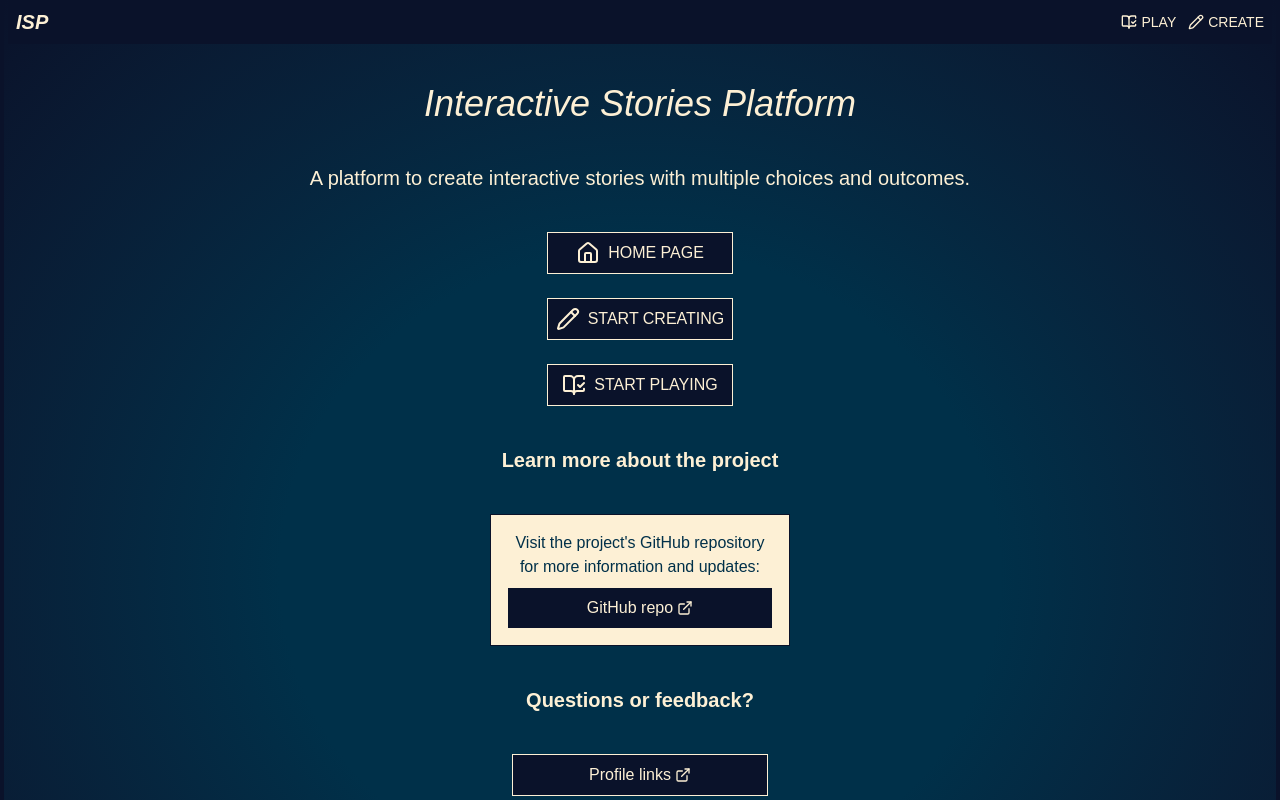
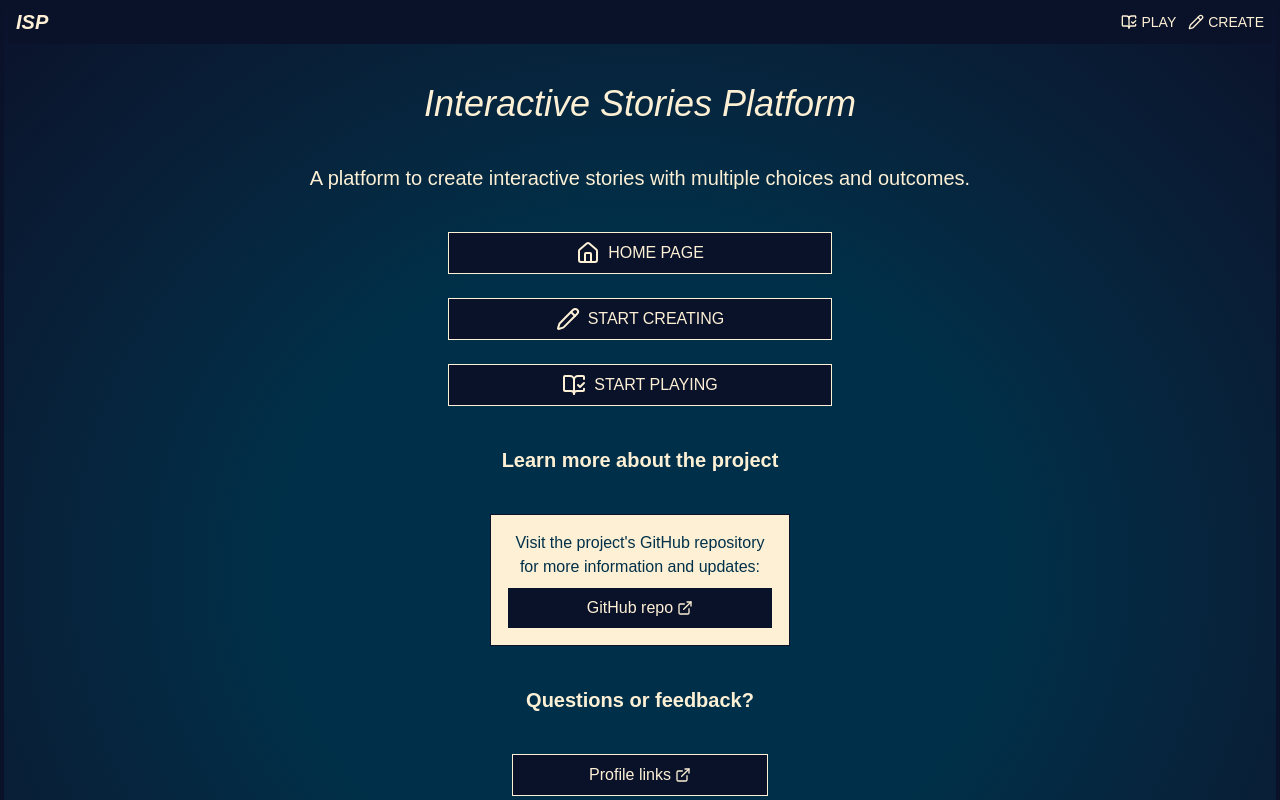
Before and after one commit to Dimterion/stories-platform, a React (Vite) app: page /about in a window 1280 px wide. Shown: the top 800 px of the page. Built offline with nearby package versions, Linux system fonts and the light colour scheme; a web font is replaced by a local one.

Commit message:
add ExternalLink component

```diff
--- /dev/null
+++ b/src/components/ui/ExternalLink.jsx
@@ -0,0 +1,12 @@
+export default function ExternalLink({ link, icon, text }) {
+  return (
+    <a
+      href={link}
+      target="_blank"
+      rel="noopener noreferrer"
+      className="hover:bg-softWhite hover:text-deepBlue bg-darkBlue text-softWhite inline-flex w-full items-center justify-center gap-1 border p-2"
+    >
+      {icon} {text}
+    </a>
+  );
+}
--- a/src/pages/about.jsx
+++ b/src/pages/about.jsx
@@ -16,7 +16,7 @@ export default function AboutPage() {
         A platform to create interactive stories with multiple choices and
         outcomes.
       </p>
-      <section className="space-y-6">
+      <section className="w-sm max-w-[80vw] space-y-6">
         <PageLink link="" icon={<House />} text="Home page" />
         <PageLink link="story-editor" icon={<Pencil />} text="Start creating" />
         <PageLink
```
